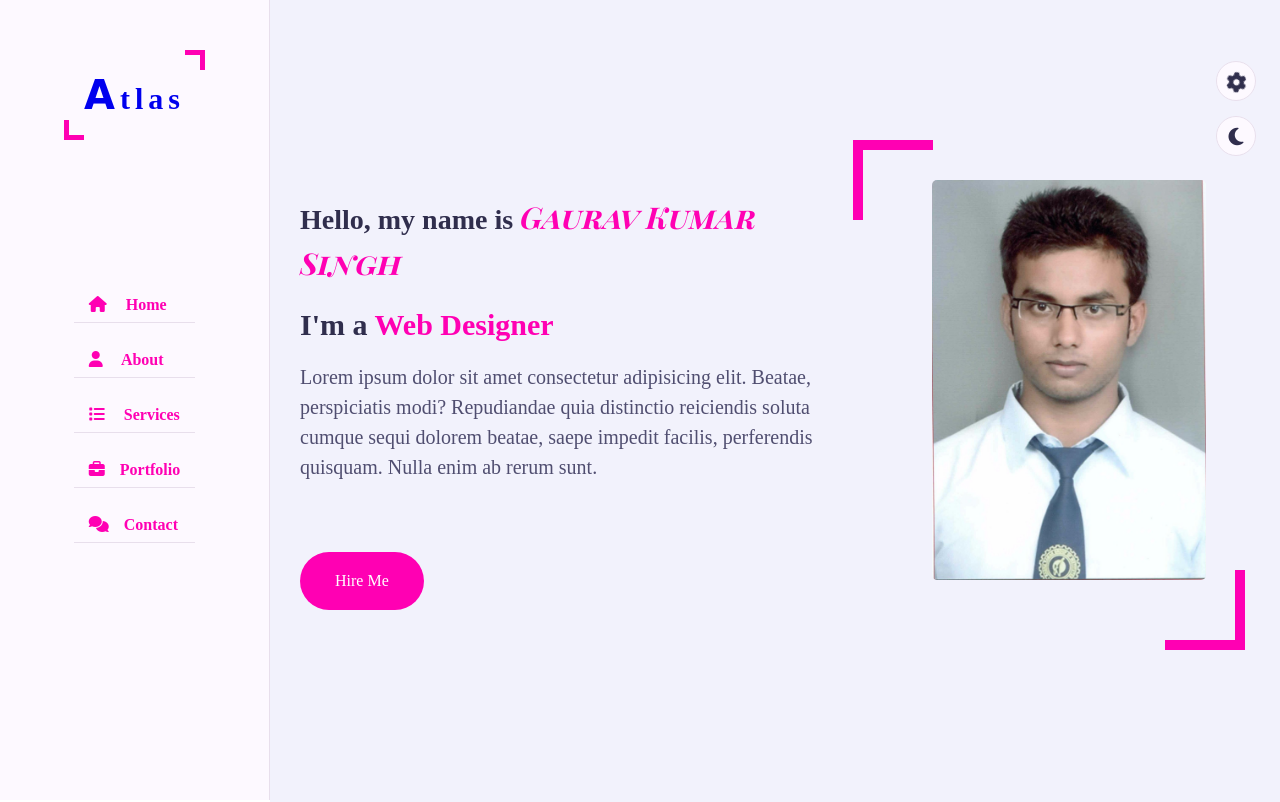
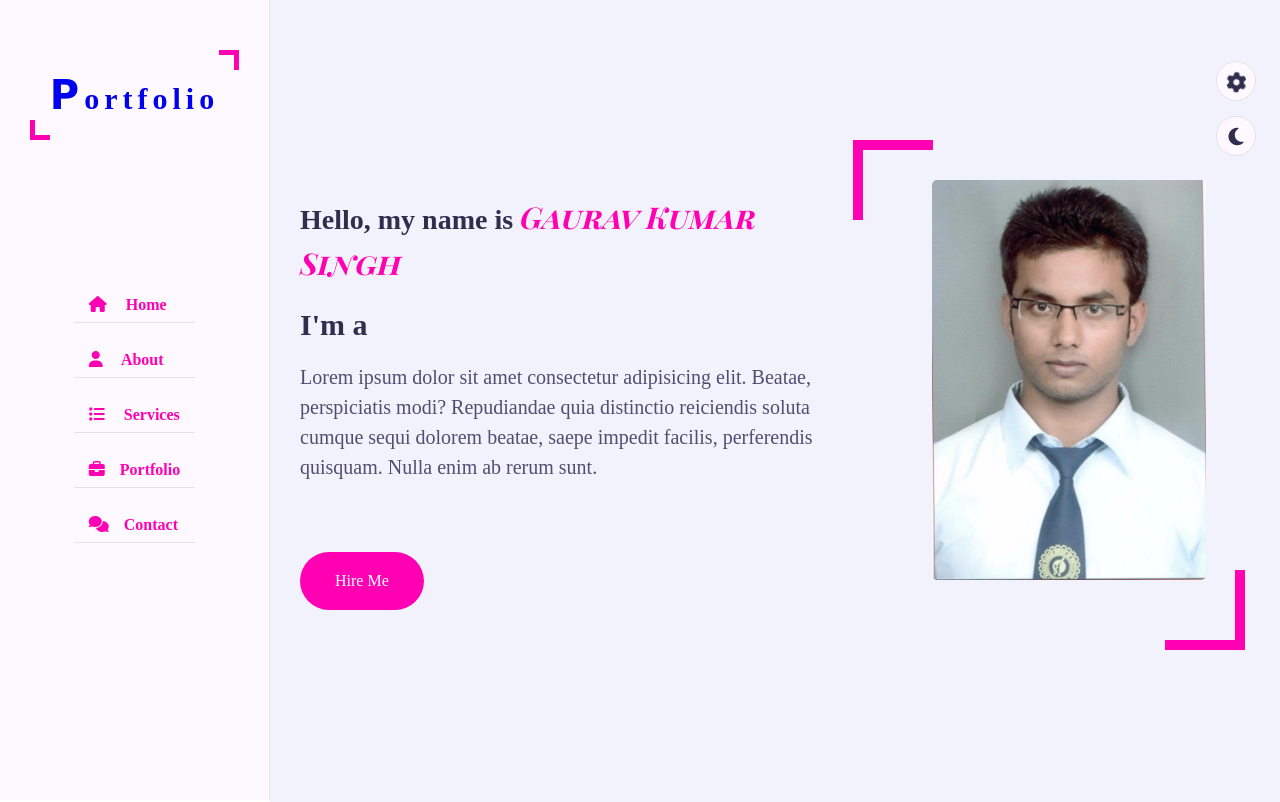
Before and after one commit to ImGKS/Portfolio, a plain HTML site: page index.html in a window 1280 px wide. Shown: the top 802 px of the page. Drawn offline with nearby package versions, Linux system fonts and the light colour scheme; a web font is replaced by a local one.

Commit message:
Add files via upload

```diff
--- a/index.html
+++ b/index.html
@@ -17,6 +17,9 @@
         <link rel="stylesheet" href="color-4.css" class="alternate-style" title="color-4" disabled>
         <link rel="stylesheet" href="color-5.css" class="alternate-style" title="color-5" isabled>
         <link rel="stylesheet" href="style-switcher.css">
+
+        <!-- Script -->
+        <script src="https://cdnjs.cloudflare.com/ajax/libs/typed.js/2.0.11/typed.min.js"></script>
     </head>
     <body>
         <!-- Main Cointainer Start -->
@@ -24,7 +27,7 @@
             <!-- Aside Start -->
             <div class="aside">
                 <div class="logo">
-                    <a href="#"><span>A</span>tlas</a>
+                    <a href="#"><span>P</span>ortfolio</a>
                 </div>
                 <div class="nav-toggler">
                     <span></span>
@@ -46,7 +49,7 @@
                         <div class="row">
                             <div class="home-info padd-15">
                                 <h3 class="hello">Hello, my name is <span class="name">Gaurav Kumar Singh</span></h3>
-                                <h3 class="my-profession">I'm a <span class="typing" >Web Designer</span>
+                                <h3 class="my-profession">I'm a <span class="typing" ></span>
                                 </h3>
                                 <p>Lorem ipsum dolor sit amet consectetur adipisicing elit. Beatae, perspiciatis modi? Repudiandae quia distinctio reiciendis soluta cumque sequi dolorem beatae, saepe impedit facilis, perferendis quisquam. Nulla enim ab rerum sunt.</p>
                                 <a href="#contact" class="btn hire-me">Hire Me</a>
```
